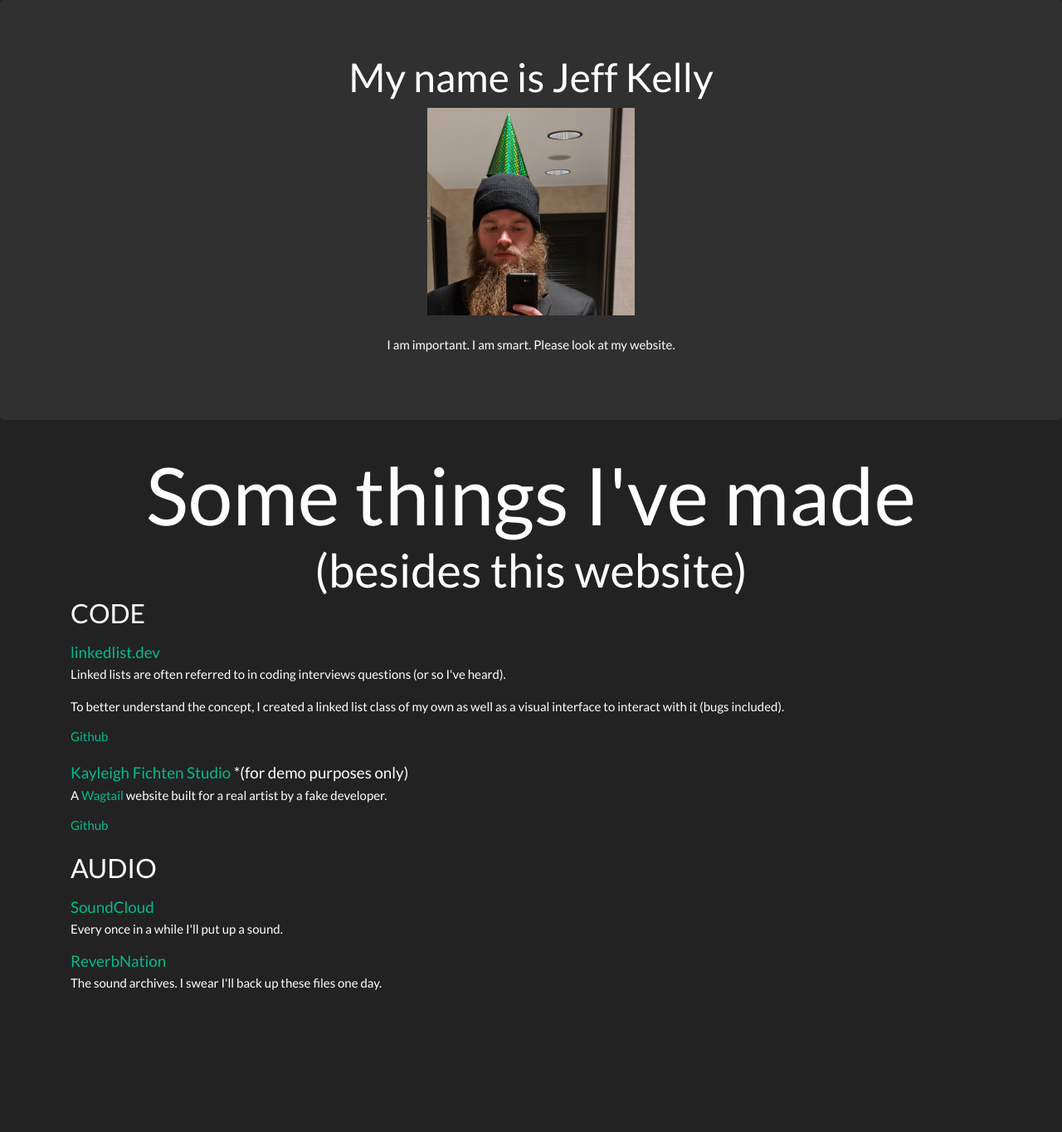
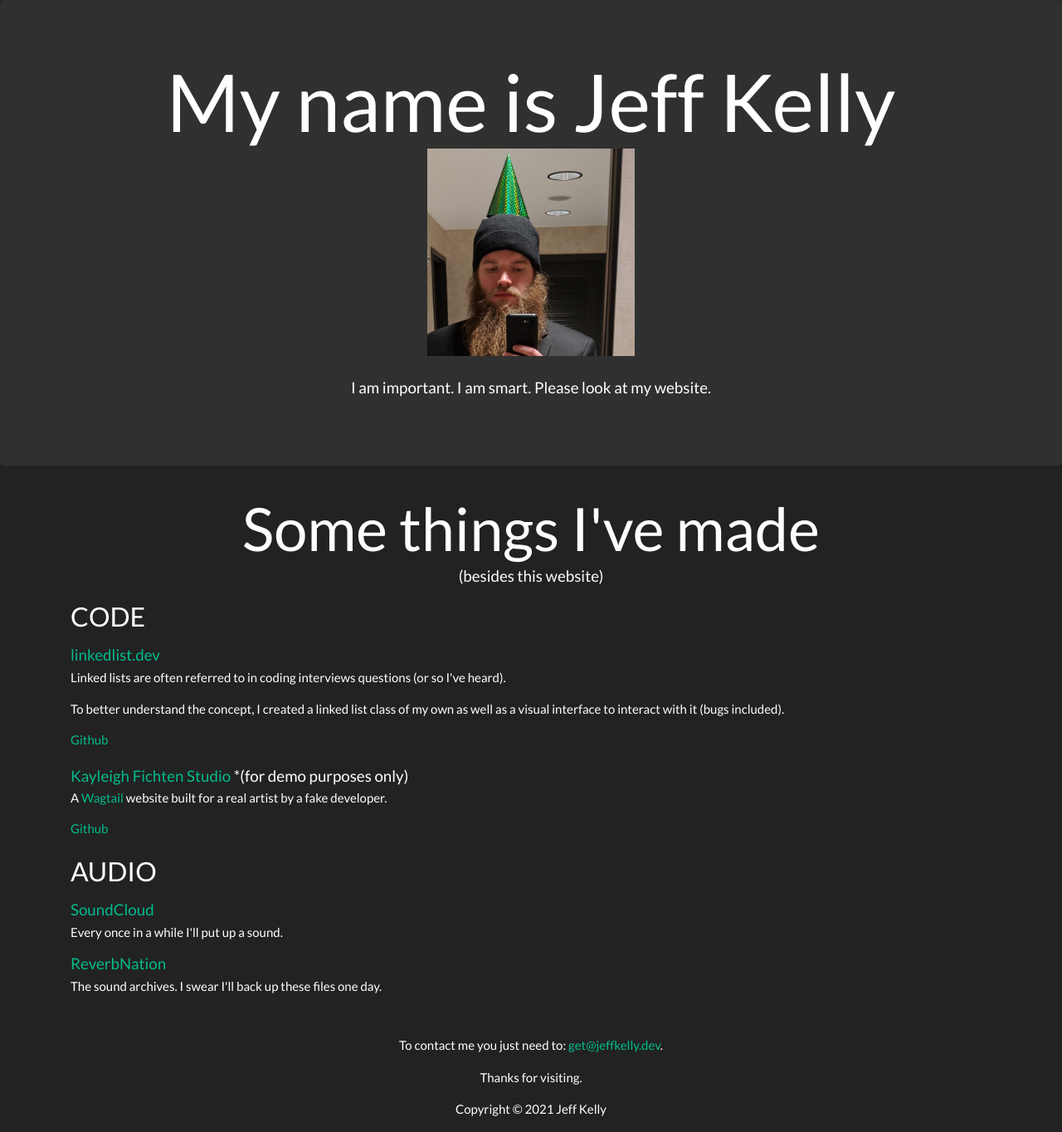
Before and after one commit to jeffykle/jeffkelly-dev-flask, a Flask app: page / in a window 1280 px wide. Shown: the whole page at 83% size. Before the commit the page ends 1193 px from the top, so only its background shows below. Run offline with Flask 2, Linux system fonts and the light colour scheme; some libraries are stand-ins or nearby versions.

Commit message:
Formatting updates

```diff
--- a/app/templates/base.html
+++ b/app/templates/base.html
@@ -16,10 +16,10 @@ display: inline-block;
   </head>
   <body>
 
-    {% include 'header.html' %}
-    {% include 'content.html' %}
+   {% block content %}
+{% endblock content %}
 
-    <hr>
+
 
 
 
--- a/app/templates/content.html
+++ b/app/templates/content.html
@@ -1,11 +1,11 @@
 <section>
 	<div class="container">
-		<div class="row">
+		<div class="row mb-3">
 			<div class="col-12 text-center">
-				<div class="display-1">
+				<div class="display-3">
 					<span>Some things</span> <span>I've made</span>
 				</div>
-				<div class="display-4">
+				<div class="lead">
 					(besides this website)
 				</div>
 			</div>
--- a/app/templates/footer.html
+++ b/app/templates/footer.html
@@ -1,5 +1,5 @@
-<footer class="text-center">
-    <section>
+<footer>
+	<div class="container text-center">
 		<div class="row">
 			<div class="col-12 text-center">
 				<p>To contact me you just need to: <a href="mailto:get@jeffkelly.dev?subject=Hey I'm trying to get at you">get@jeffkelly.dev</a>.</p>
@@ -10,8 +10,7 @@
 				<p>Thanks for visiting.</p>
 			</div>
 		</div>
-    </section>
-    <hr>
+
 		<div class="row">
 			<div class="col-12">
 				<p title='MIT License
@@ -37,4 +36,5 @@
 				SOFTWARE'>Copyright © 2021 Jeff Kelly</p>
 			</div>
 		</div>
+	</div>
 </footer>
--- a/app/templates/header.html
+++ b/app/templates/header.html
@@ -3,9 +3,9 @@
         <div class="container">
             <div class="row">
                 <div class="col-12">
-                    <h1><span>My name is</span>&nbsp;<span>Jeff Kelly</span></h1>
+                    <div class="display-1"><span>My name is</span>&nbsp;<span>Jeff Kelly</span></div>
                     <img src="{{ url_for('static', filename='images/me.jpg') }}" width="250" height="250" alt="" class="mb-4"/>
-                    <p>I am important. I am smart. Please look at my website.</p>
+                    <p class="lead">I am important. I am smart. Please look at my website.</p>
                 </div>
             </div>
         </div>
--- a/app/templates/index.html
+++ b/app/templates/index.html
@@ -1,6 +1,11 @@
 {% extends 'base.html' %}
 
-  {% block content %}
+{% block content %}
 
-  asdfasdfasdf
-    {% endblock %}
+
+  {% include 'header.html' %}
+  {% include 'content.html' %}
+      <hr>
+  {% include 'footer.html' %}
+
+{% endblock content %}
```
Lines whose indentation alone changed are shown as unchanged.
